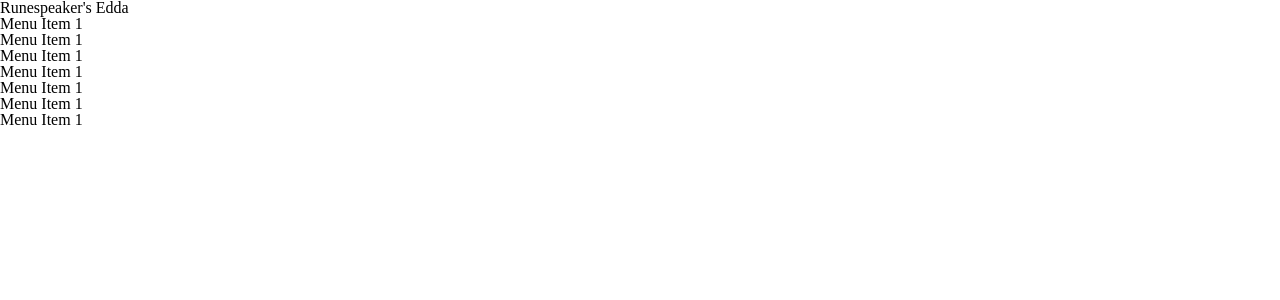
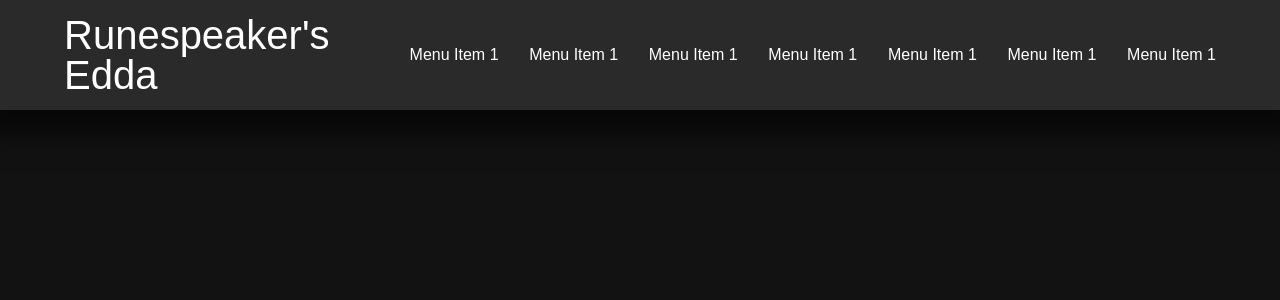
Before and after one commit to vincesanders/runespeakersedda.org, a React (Create React App) app: page / in a window 1280 px wide. Shown: the top 300 px of the page. Built offline with nearby package versions, Linux system fonts and the light colour scheme.

Commit message:
Added styling for Menu component.

```diff
--- a/package.json
+++ b/package.json
@@ -3,9 +3,6 @@
   "version": "0.1.0",
   "private": true,
   "dependencies": {
-    "@testing-library/jest-dom": "^4.2.4",
-    "@testing-library/react": "^9.3.2",
-    "@testing-library/user-event": "^7.1.2",
     "react": "^16.13.1",
     "react-dom": "^16.13.1",
     "react-scripts": "3.4.1",
--- a/src/assets/css/index.css
+++ b/src/assets/css/index.css
@@ -50,3 +50,7 @@ a {
 * {
     box-sizing: border-box;
 }
+
+body {
+    background-color: #121212;
+}
--- a/src/components/Menu.js
+++ b/src/components/Menu.js
@@ -1,9 +1,10 @@
 import React from 'react';
+import styled from 'styled-components';
 
 const Menu = () => {
     return (
-    <header>
-        <div>
+    <Header>
+        <div className='logo-container'>
             <a href='#' className='logo'>Runespeaker's Edda</a>
         </div>
         <nav>
@@ -43,8 +44,33 @@ const Menu = () => {
                 </li>
             </ul>
         </nav>
-    </header>
+    </Header>
     );
 }
 
+const Header = styled.header`
+    position: fixed;
+    top: 0;
+    width: 100%;
+    display: flex;
+    justify-content: space-between;
+    background-color: #2a2a2a;
+    color: white;
+    font-family: sans-serif;
+    padding: 15px 0;
+    box-shadow: 0 5px 25px 20px rgba(0, 0, 0, 0.6);
+    .logo-container {
+        width: 30%;
+        margin-left: 5%;
+        font-size: 2.5rem;
+    }
+    nav {
+        width: 70%;
+        display: flex;
+        justify-content: space-between;
+        align-items: center;
+        margin-right: 5%;
+    }
+`
+
 export default Menu;
```
Also changed, not shown: 1 other file (tests, documents, lock files or other folders).
